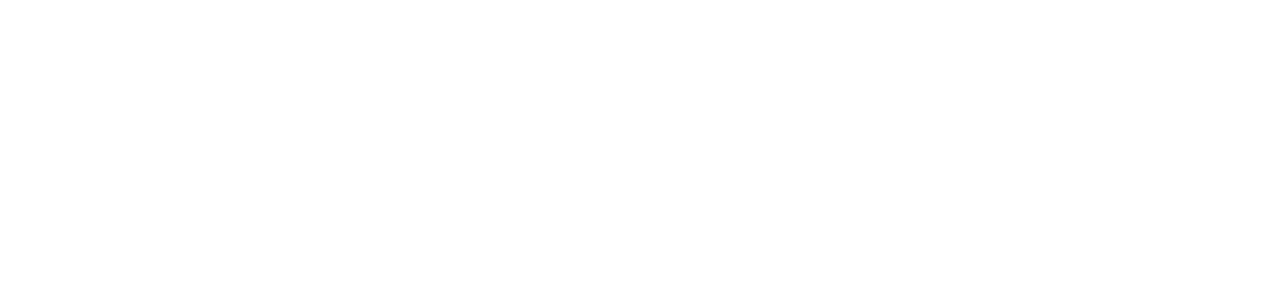
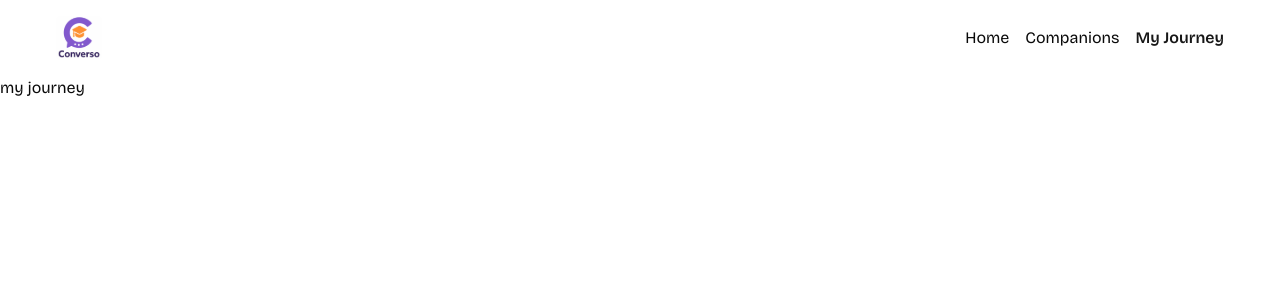
Before and after one commit to Akbar-Widya/saas-app, a Next.js app: page /my-journey in a window 1280 px wide. Shown: the top 300 px of the page. Built offline with nearby package versions, Linux system fonts and the light colour scheme.

Commit message:
Implement Navigation Bar

```diff
--- a/app/layout.tsx
+++ b/app/layout.tsx
@@ -1,6 +1,7 @@
 import type { Metadata } from "next";
 import { Bricolage_Grotesque } from "next/font/google";
 import "./globals.css";
+import Navbar from "@/components/Navbar";
 
 const bricolage = Bricolage_Grotesque({
   variable: "--font-bricolage",
@@ -19,7 +20,10 @@
 }>) {
   return (
     <html lang="en">
-      <body className={`${bricolage.variable} antialiased`}>{children}</body>
+      <body className={`${bricolage.variable} antialiased`}>
+         <Navbar />
+         {children}
+      </body>
     </html>
   );
 }
--- a/app/my-journey/page.tsx
+++ b/app/my-journey/page.tsx
@@ -1,7 +1,7 @@
 const Profile = () => {
   return (
     <div>
-
+      my journey
     </div>
   )
 }
--- /dev/null
+++ b/components/NavItems.tsx
@@ -0,0 +1,27 @@
+'use client'
+
+import { cn } from "@/lib/utils";
+import Link from "next/link";
+import { usePathname } from "next/navigation";
+
+const navItems = [
+   { label: "Home", href: "/" },
+   { label: "Companions", href: "/companions" },
+   { label: "My Journey", href: "/my-journey" },
+];
+
+const NavItems = () => {
+   const pathname = usePathname()
+
+   return (
+      <nav className="flex items-center gap-4">
+         {navItems.map(({ label, href }) => (
+            <Link href={href} key={label} className={cn(pathname === href && 'text-primary font-semibold')}>
+               {label}
+            </Link>
+         ))}
+      </nav>
+   );
+};
+
+export default NavItems;
--- /dev/null
+++ b/components/Navbar.tsx
@@ -0,0 +1,26 @@
+import Link from "next/link";
+import Image from "next/image";
+import NavItems from "./NavItems";
+
+const Navbar = () => {
+   return (
+      <nav className="navbar">
+         <Link href="/">
+            <div className="flex items-center gap-2.5 cursor-pointer">
+               <Image
+                  src="/images/logo.svg"
+                  alt="logo"
+                  width={46}
+                  height={44}
+               />
+            </div>
+         </Link>
+
+         <div className="flex items-center gap-8">
+            <NavItems />
+         </div>
+      </nav>
+   );
+};
+
+export default Navbar;
```
